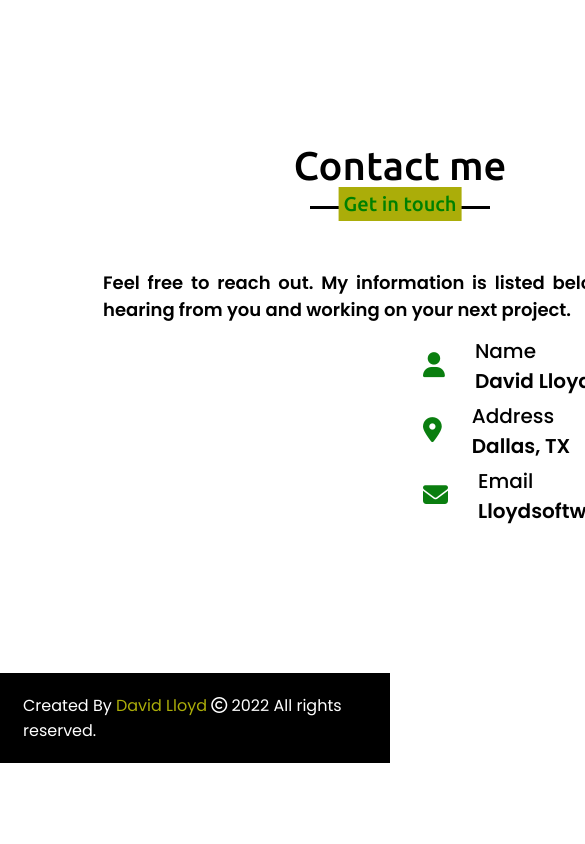
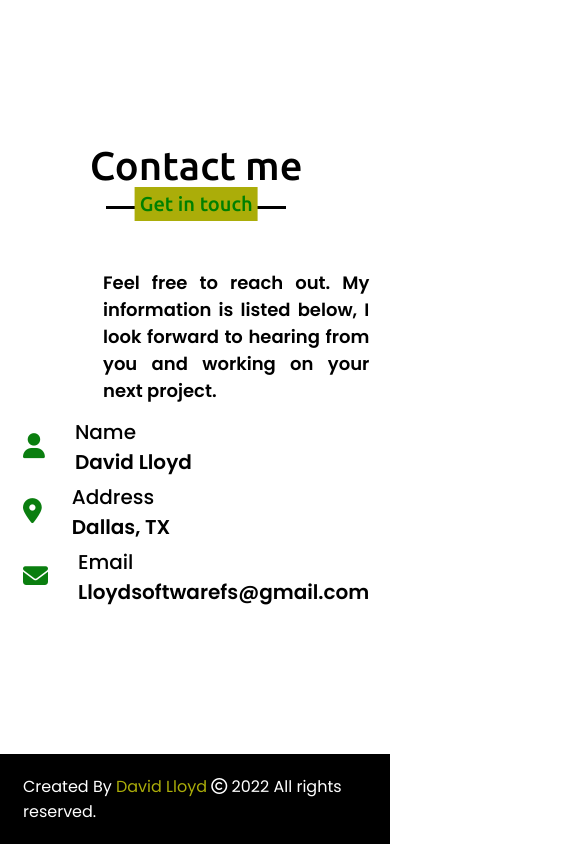
Before and after one commit to CrashedOut93/Portfolio, a website: page index.html in a window 390 px wide. Shown: the part 4885-5729 px from the top of the page, 585 px wide, since content can reach past the window. Before the commit the page ends 5648 px from the top, so only its background shows below. Drawn offline with nearby package versions, Linux system fonts and the light colour scheme.

Commit message:
Update style.css

```diff
--- a/style.css
+++ b/style.css
@@ -459,7 +459,7 @@ section .title::after{
     display: flex;
     height: 65px;
     align-items: center;
-    margin-left: 400px;
+    /* margin-left: 400px; */
 }
 .contact .contact-content .row .info{
     margin-left: 30px;
@@ -560,6 +560,9 @@ footer span a:hover{
     .skills .skills-content .column{
         width: 100%;
     }
+    .contact .contact-content .row{
+        padding-right: -99px;
+    }
 }
 
 @media (max-width: 500px){
@@ -571,11 +574,11 @@ footer span a:hover{
     }
 }
 
-@media (max-width: 933px){
+@media (max-width: 900px){
     .contact .contact-content .left p{
         padding-left: 80px
     }
     .contact .contact-content .row{
-        padding-right: 95px;
+        padding-right: -99px;
     }
 }
```
